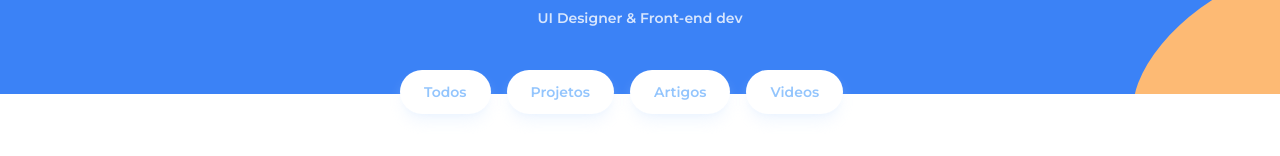
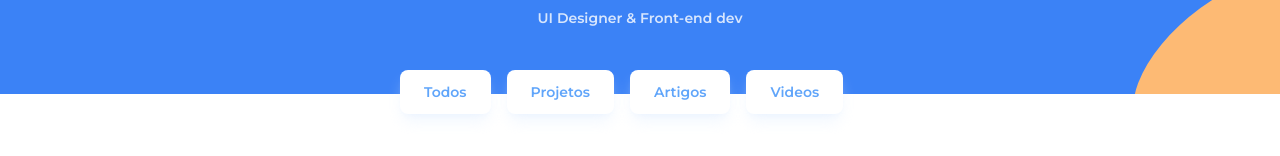
Before and after one commit to itbruno/linksforall, a Next.js app: page / in a window 1280 px wide. Shown: the part 174-330 px from the top of the page. Built offline with nearby package versions, Linux system fonts and the light colour scheme.

Commit message:
Update styles from categories

```diff
--- a/src/themes/alpha/components/CategoriesList.tsx
+++ b/src/themes/alpha/components/CategoriesList.tsx
@@ -12,7 +12,7 @@ function CategoriesList({ categories, onSelectCategory }: CategoriesListProps) {
           <li key={category.id}>
             <button
               onClick={onSelectCategory}
-              className="inline-flex bg-white px-6 shadow-lg shadow-blue-100/40 py-3 rounded-full text-blue-300 font-semibold items-center text-sm"
+              className="inline-flex bg-white px-6 shadow-lg shadow-blue-100/40 py-3 rounded-lg text-blue-400 font-semibold items-center sm:text-sm"
               data-id={category.id}
               type="button"
             >
```
